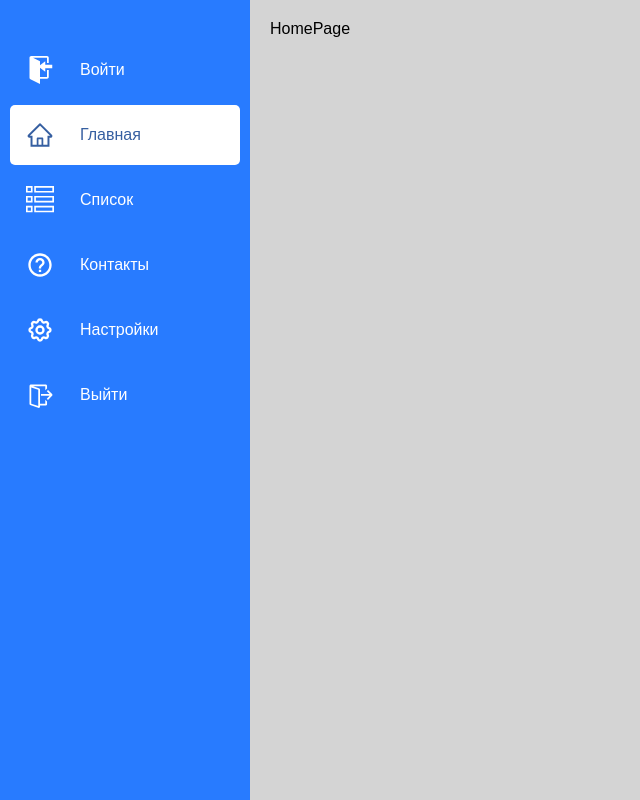
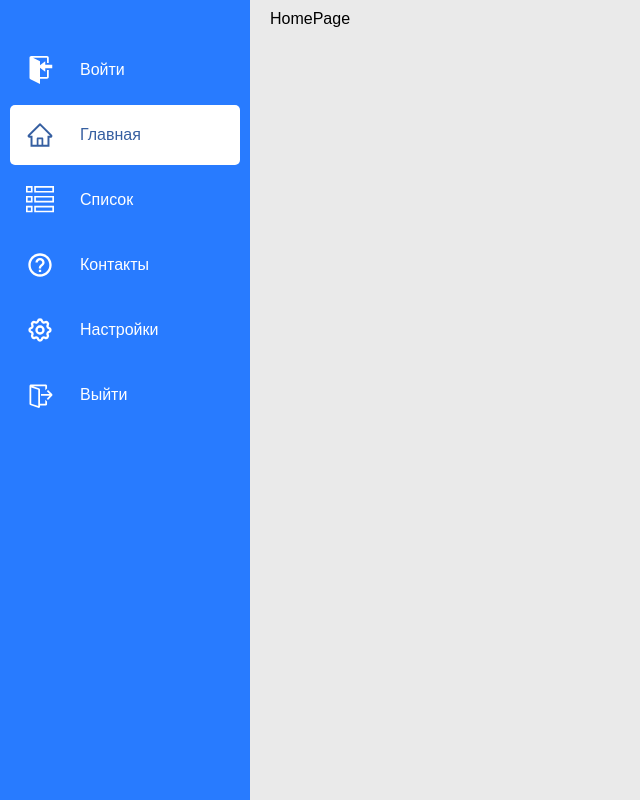
Before and after one commit to Artur-Yamai/HookahDB-frontend, a React (Create React App) app: page / in a window 1280 px wide. Shown: the whole page, without its empty margins (0-640 px from the left). Built offline with nearby package versions, Linux system fonts and the light colour scheme; no server answers.

Commit message:
изменены фон и отсупы MainLayout

```diff
--- a/src/components/MainLayout/MainLayout.scss
+++ b/src/components/MainLayout/MainLayout.scss
@@ -1,8 +1,8 @@
 .page-wrapper {
-  background-color: rgb(212, 212, 212);
+  background-color: rgb(234, 234, 234);
   display: flex;
   flex-wrap: wrap;
-  padding: 20px;
+  padding: 10px 0 0 20px;
   flex-grow: 1;
   overflow: hidden;
   overflow-y: auto;
```
